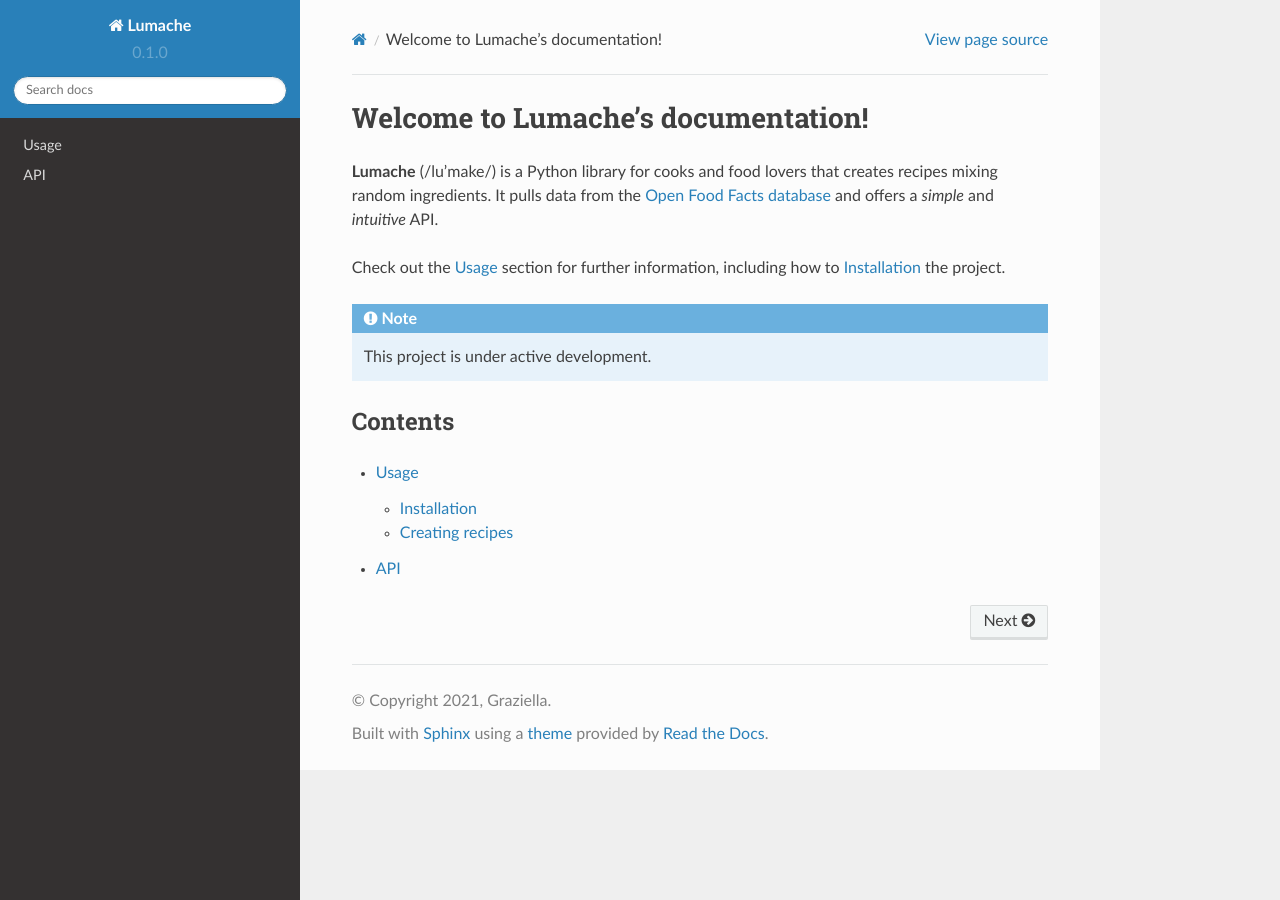
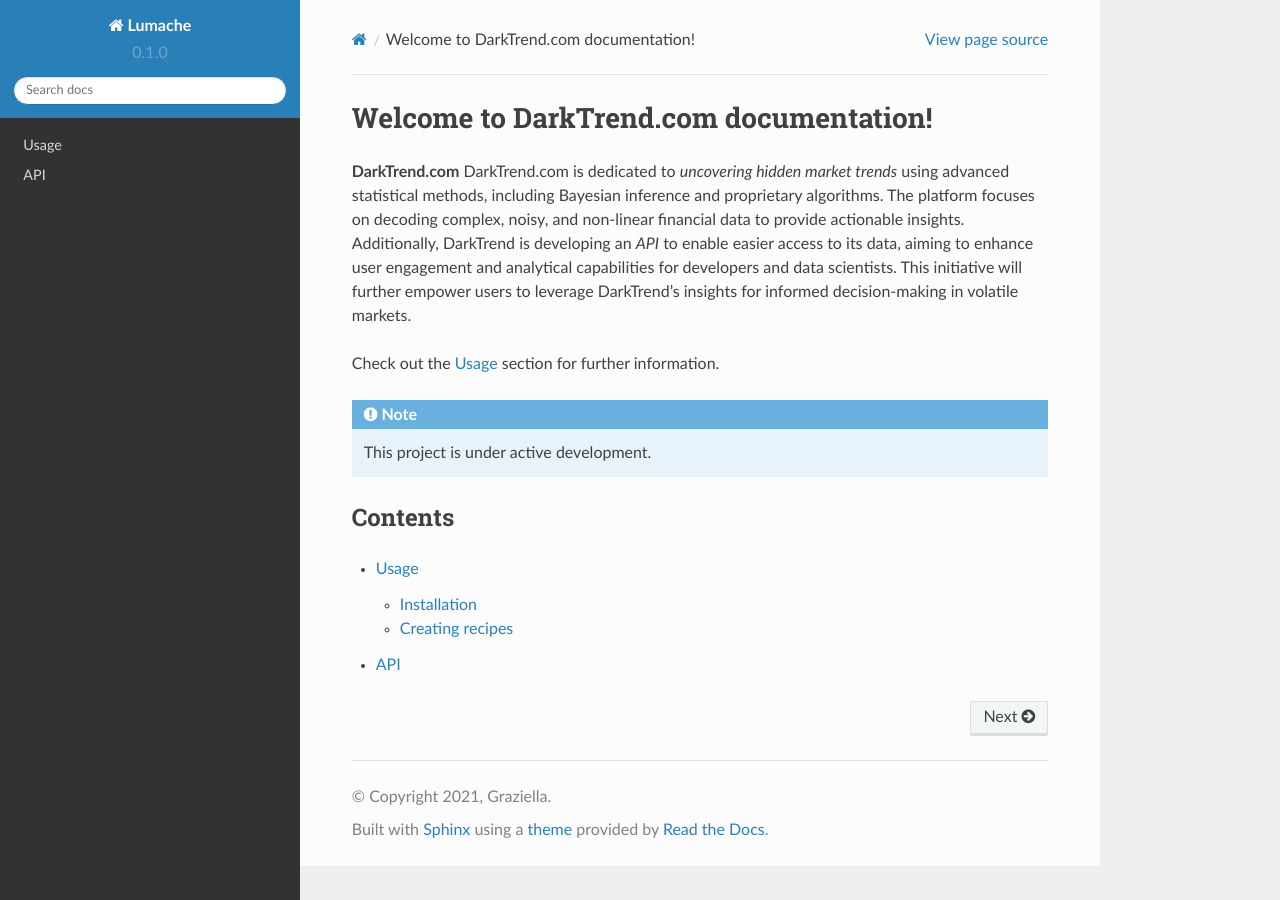
Before and after one commit to buhbuhtig/darktrend, a Sphinx documentation site: the page built from docs/source/index.rst, in a window 1280 px wide. Built offline with Sphinx 7.4.7 and the Read the Docs theme 2.0.0, drawn with Linux system fonts in a browser that asks for light colours.

Commit message:
Update index.rst

```diff
--- a/docs/source/index.rst
+++ b/docs/source/index.rst
@@ -1,13 +1,9 @@
-Welcome to Lumache's documentation!
+Welcome to DarkTrend.com documentation!
 ===================================
 
-**Lumache** (/lu'make/) is a Python library for cooks and food lovers
-that creates recipes mixing random ingredients.
-It pulls data from the `Open Food Facts database <https://world.openfoodfacts.org/>`_
-and offers a *simple* and *intuitive* API.
+**DarkTrend.com** DarkTrend.com is dedicated to *uncovering hidden market trends* using advanced statistical methods, including Bayesian inference and proprietary algorithms. The platform focuses on decoding complex, noisy, and non-linear financial data to provide actionable insights. Additionally, DarkTrend is developing an *API* to enable easier access to its data, aiming to enhance user engagement and analytical capabilities for developers and data scientists. This initiative will further empower users to leverage DarkTrend's insights for informed decision-making in volatile markets.
 
-Check out the :doc:`usage` section for further information, including
-how to :ref:`installation` the project.
+Check out the :doc:`usage` section for further information.
 
 .. note::
 
```
